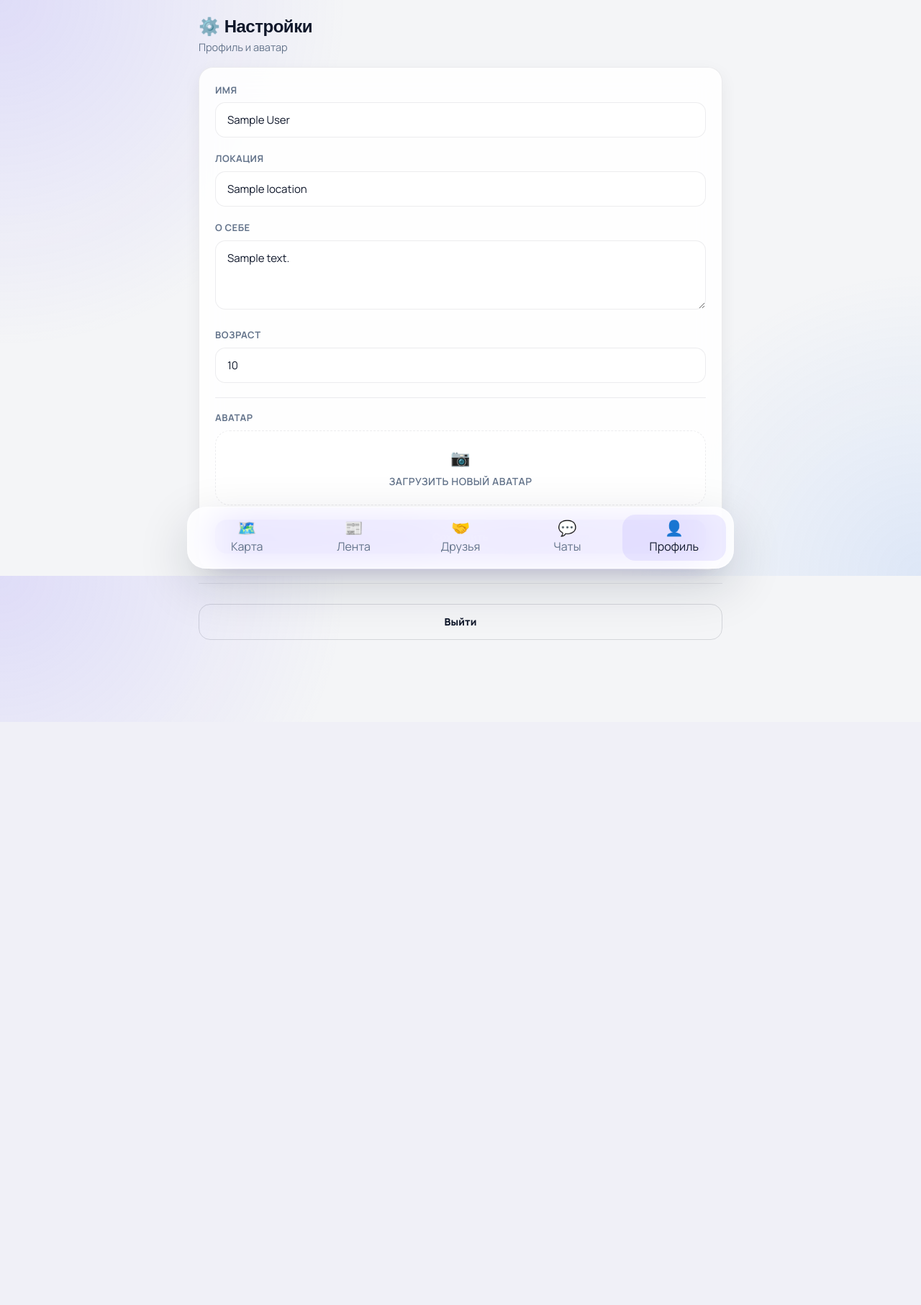
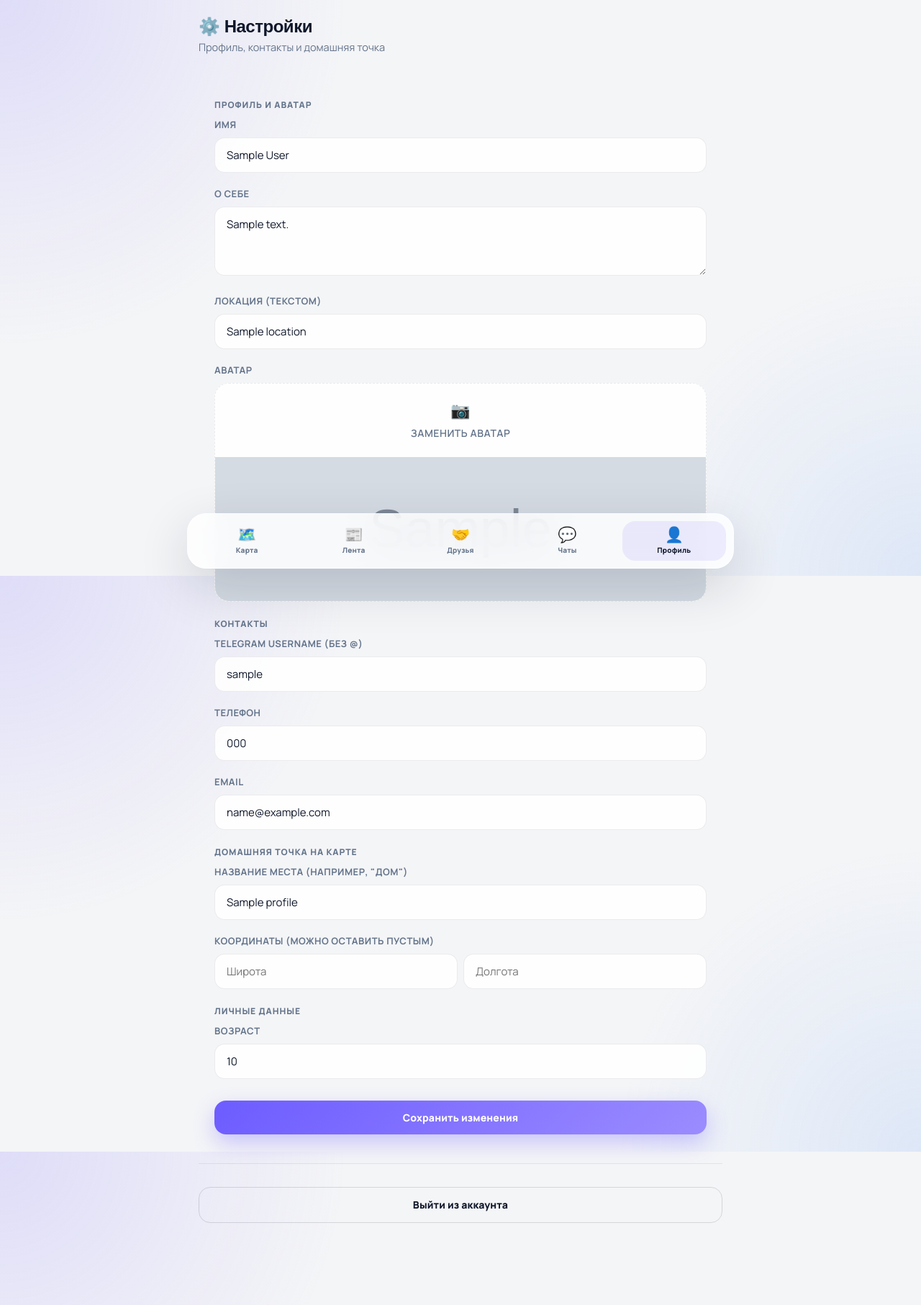
Before and after one commit to Sterevision/naspote, a Flask app: template templates/settings.html in a window 1280 px wide. Shown: the whole page at 72% size. Before the commit the page ends 957 px from the top, so only its background shows below. Run offline with Flask 3, Linux system fonts and the light colour scheme; the template is opened without the code that fills it: most values are stand-ins (such as "Sample title", 1, 10 or a date in 2020); grey boxes marked "Sample" are stand-in pictures; parts of the project's set-up code (start-up, migrations or seed data) failed here and were passed over; some web fonts are replaced.

Commit message:
fix: чаты с фото/эмодзи + профиль и настройки

```diff
--- a/templates/settings.html
+++ b/templates/settings.html
@@ -1,84 +1,87 @@
 {% extends "base.html" %}
+{% from "_nav.html" import bottom_nav %}
 {% block title %}Настройки — Картометр{% endblock %}
 {% block content %}
 <div class="app-shell">
 <div class="list-page" style="flex:1; overflow-y:auto;">
-    <div class="page-head">
-        <div>
-            <h1 class="display" style="font-size:24px">⚙️ Настройки</h1>
-            <p class="subtitle">Профиль и аватар</p>
+<div class="page-head"><div><h1 class="display" style="font-size:24px">⚙️ Настройки</h1><p class="subtitle">Профиль, контакты и домашняя точка</p></div></div>
+<form method="post" enctype="multipart/form-data" class="settings-form">
+
+<div class="section-title">Профиль и аватар</div>
+<div class="field"><label>Имя</label><input class="input" type="text" name="display_name" value="{{ profile.display_name or '' }}" required></div>
+<div class="field"><label>О себе</label><textarea class="input" name="bio" maxlength="500">{{ profile.bio or '' }}</textarea></div>
+<div class="field"><label>Локация (текстом)</label><input class="input" type="text" name="location" value="{{ profile.location or '' }}" maxlength="100"></div>
+<div class="field">
+<label>Аватар</label>
+<label class="file-drop" for="avatarInput">
+<span class="file-drop-text" id="avatarDropText">
+<span>📷</span>
+{% if profile.avatar_url %}Заменить аватар{% else %}Загрузить новый аватар{% endif %}
+</span>
+<img id="avatarPreview" src="{{ profile.avatar_url or '' }}" {% if not profile.avatar_url %}hidden{% endif %} style="width:100%; max-height:200px; object-fit:cover;">
+</label>
+<input type="file" id="avatarInput" name="avatar" accept="image/*" hidden>
+</div>
+
+<div class="section-title">Контакты</div>
+<div class="field"><label>Telegram username (без @)</label><input class="input" type="text" name="telegram_username" value="{{ profile.telegram_username or '' }}" maxlength="32"></div>
+<div class="field"><label>Телефон</label><input class="input" type="text" name="contact_phone" value="{{ profile.contact_phone or '' }}" maxlength="30"></div>
+<div class="field"><label>Email</label><input class="input" type="email" name="contact_email" value="{{ profile.contact_email or '' }}" maxlength="255"></div>
+
+<div class="section-title">Домашняя точка на карте</div>
+<div class="field"><label>Название места (например, "Дом")</label><input class="input" type="text" name="home_location_name" value="{{ profile.home_location_name or '' }}" maxlength="120"></div>
+<div class="field"><label>Координаты (можно оставить пустым)</label>
+<div style="display:flex; gap:8px;">
+<input class="input" type="number" step="any" name="home_lat" placeholder="Широта" value="{{ profile.home_lat or '' }}">
+<input class="input" type="number" step="any" name="home_lng" placeholder="Долгота" value="{{ profile.home_lng or '' }}">
 </div>
 </div>
 
-    <form class="card settings-form" method="post" enctype="multipart/form-data">
-        <input type="hidden" name="form_name" value="profile">
-
-        <div class="field">
-            <label>Имя</label>
-            <input class="input" type="text" name="display_name" value="{{ profile.display_name or '' }}" maxlength="80">
-        </div>
-
-        <div class="field">
-            <label>Локация</label>
-            <input class="input" type="text" name="location" value="{{ profile.location or '' }}" maxlength="100" placeholder="Например: Москва">
-        </div>
-
-        <div class="field">
-            <label>О себе</label>
-            <textarea class="input" name="bio" maxlength="500" placeholder="Пара слов о себе">{{ profile.bio or '' }}</textarea>
-        </div>
-
 {% if profile.account_type == 'organization' %}
-        <div class="section-divider"></div>
-        <div class="settings-subtitle">🏢 Данные заведения</div>
-
-        <div class="field">
-            <label>Категория</label>
-            <select class="input" name="category">
+<div class="section-title">🏢 Данные заведения</div>
+<div class="field"><label>Категория</label>
+<select class="input" name="org_category">
 <option value="">— выберите —</option>
 {% for c in categories %}
 <option value="{{ c }}" {% if profile.category == c %}selected{% endif %}>{{ c }}</option>
 {% endfor %}
 </select>
 </div>
-
-        <div class="field">
-            <label>Адрес</label>
-            <input class="input" type="text" name="address" value="{{ profile.address or '' }}" maxlength="200">
+<div class="field"><label>Адрес</label><input class="input" type="text" name="org_address" value="{{ profile.address or '' }}"></div>
+<div class="field"><label>Координаты заведения</label>
+<div style="display:flex; gap:8px;">
+<input class="input" type="number" step="any" name="org_lat" placeholder="Широта" value="{{ profile.lat or '' }}">
+<input class="input" type="number" step="any" name="org_lng" placeholder="Долгота" value="{{ profile.lng or '' }}">
+</div>
 </div>
 {% else %}
-        <div class="field">
-            <label>Возраст</label>
-            <input class="input" type="number" name="age" value="{{ profile.age or '' }}" min="13" max="120">
-        </div>
+<div class="section-title">Личные данные</div>
+<div class="field"><label>Возраст</label><input class="input" type="number" name="age" min="13" max="120" value="{{ profile.age or '' }}"></div>
 {% endif %}
 
-        <div class="section-divider"></div>
-
-        <div class="field">
-            <label>Аватар</label>
-            <label class="file-drop" for="avatarInput">
-                <input type="file" id="avatarInput" name="avatar" accept="image/*" hidden>
-                <div class="file-drop-text">
-                    <span>📷</span>
-                    Загрузить новый аватар
-                </div>
-            </label>
-        </div>
-
-        <button class="btn btn-primary btn-block" type="submit">Сохранить</button>
+<button class="btn btn-primary btn-block" type="submit" style="margin-top:10px;">Сохранить изменения</button>
 </form>
 
 <div class="section-divider"></div>
-    <a class="btn btn-ghost btn-block" href="{{ url_for('logout') }}" style="margin-top:10px;">Выйти</a>
+<a class="btn btn-ghost btn-block logout-btn" href="{{ url_for('logout') }}">Выйти из аккаунта</a>
 </div>
-
-<nav class="bottom-nav">
-    <a class="nav-item" href="{{ url_for('map_view') }}"><span class="ic">🗺️</span>Карта</a>
-    <a class="nav-item" href="{{ url_for('feed_view') }}"><span class="ic">📰</span>Лента</a>
-    <a class="nav-item" href="{{ url_for('friends_view') }}"><span class="ic">🤝</span>Друзья</a>
-    <a class="nav-item" href="{{ url_for('messages_view') }}"><span class="ic">💬</span>Чаты</a>
-    <a class="nav-item active" href="{{ url_for('profile_view', username=profile.username) }}"><span class="ic">👤</span>Профиль</a>
-</nav>
+{{ bottom_nav('profile', profile) }}
 </div>
 {% endblock %}
+{% block scripts %}
+<script>
+var avatarInput = document.getElementById('avatarInput');
+var avatarPreview = document.getElementById('avatarPreview');
+var avatarDropText = document.getElementById('avatarDropText');
+if (avatarInput && avatarPreview && avatarDropText) {
+avatarInput.addEventListener('change', function () {
+var file = this.files && this.files[0];
+if (!file) { return; }
+var url = URL.createObjectURL(file);
+avatarPreview.src = url;
+avatarPreview.hidden = false;
+avatarDropText.style.display = 'none';
+});
+}
+</script>
+{% endblock %}
```
Also changed, not shown: templates/chat.html (+17 -25 lines), templates/messages.html (+8 -45 lines), templates/profile.html (+38 -139 lines). Lines whose indentation alone changed are shown as unchanged.
